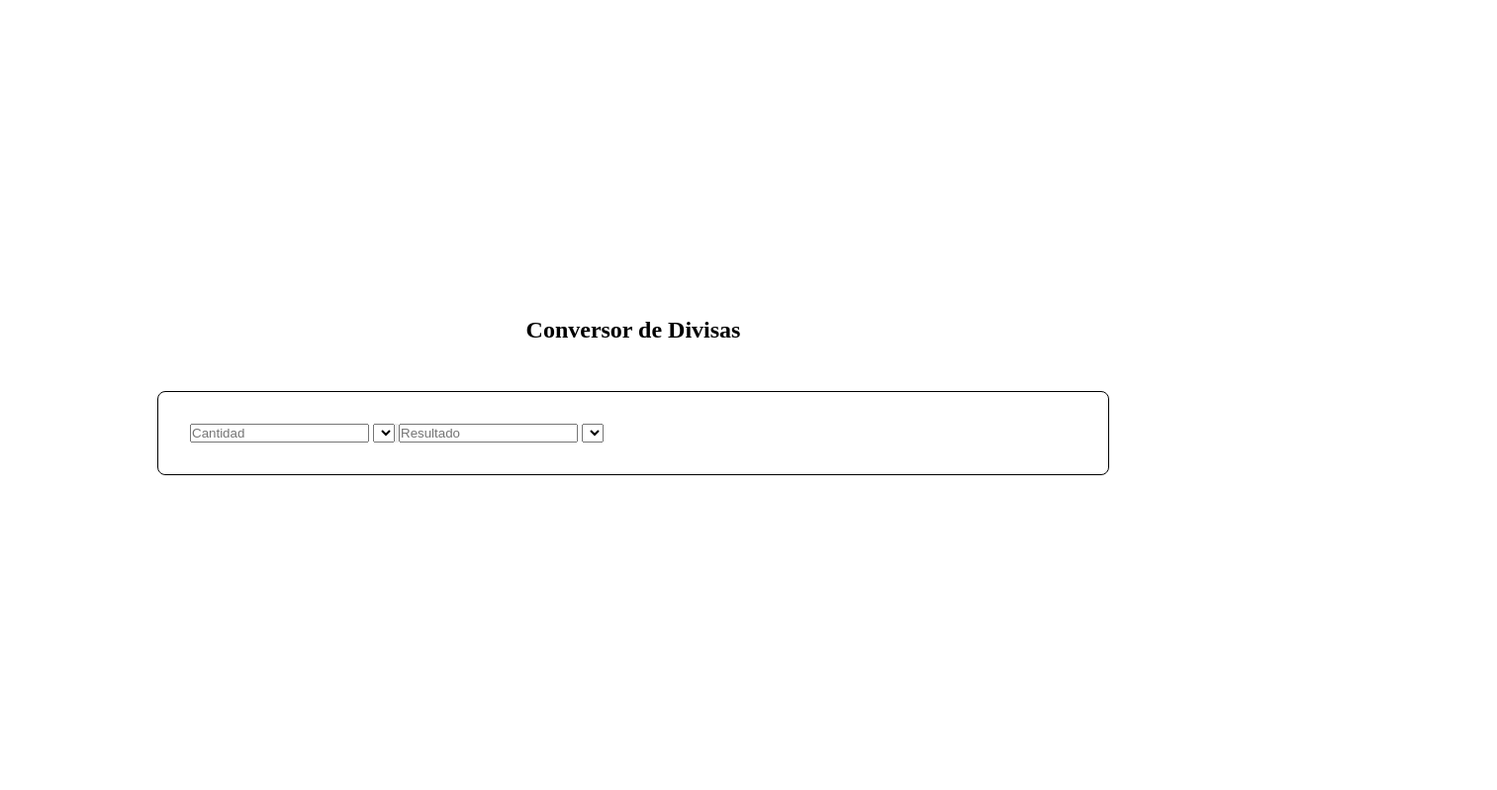
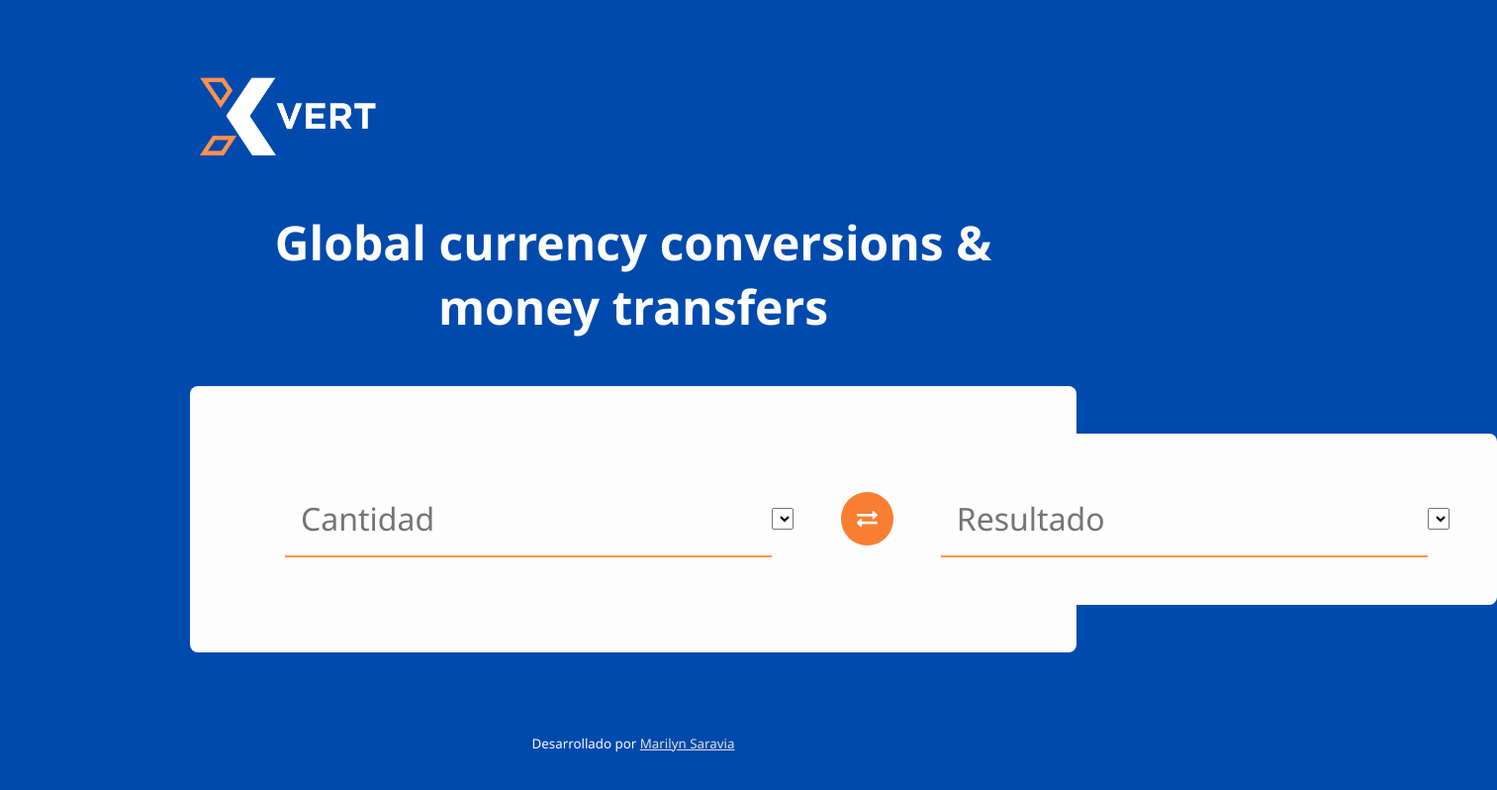
Before and after one commit to marilynsaravia/Currency-Converter, a plain HTML site: page index.html in a window 1280 px wide. Shown: the whole page at 99% size, 1513 px wide, since content can reach past the window. Drawn offline with Linux system fonts and the light colour scheme.

Commit message:
Refined layout and added button styles

```diff
--- a/index.html
+++ b/index.html
@@ -4,24 +4,35 @@
     <meta charset="UTF-8">
     <meta name="viewport" content="width=device-width, initial-scale=1.0">
     <link rel="stylesheet" type="text/css" href="styles.css">
+    <link href="https://cdnjs.cloudflare.com/ajax/libs/font-awesome/5.15.3/css/all.min.css" rel="stylesheet">
     <title>Currency Converter</title>
 </head>
 <body>
-    <h2>Conversor de Divisas</h2>
     <div class="container">
+        <img class="logo" src="logo (2).png" alt="">
+        <h2>Global currency conversions & money transfers</h2>
+        <div class="converter__section">
             <!--Moneda origen-->
-        <div class="converter">
+            <div class="converter__section">
                 <input type="number" id="amount" placeholder="Cantidad">
                 <select id="fromCurrency"></select>
             </div>
             <!--Botón de intercambio de moneda-->
-        <button id="swapBtn" class="swapBtn"></button>
+            <button id="swapBtn" class="swapBtn">
+                <i class="fas fa-exchange-alt"></i> <!-- Ícono de intercambio -->
+            </button>
             <!--Moneda destino-->
-        <div class="converter">
+            <div class="converter__section">
                 <input type="text" id="result" placeholder="Resultado" readonly>
                 <select id="toCurrency"></select>
             </div>
         </div>
+
+
+    </div>
+    <footer>
+        <small>Desarrollado por <a href="https://www.linkedin.com/in/marilynsaravia/" target="_blank">Marilyn Saravia</a></small>
+    </footer>
     <script src="script.js"></script>
 </body>
 </html>
--- a/styles.css
+++ b/styles.css
@@ -1,6 +1,8 @@
 * {
+
     margin: 0;
     padding: 0;
+    font-family: 'Segoe UI', Tahoma, Geneva, Verdana, sans-serif;
 }
 
 body {
@@ -11,13 +13,78 @@ body {
     justify-content: center;
     align-items: center;
     gap:3rem;
+    background-color: #004aad;
 }
 
 .container {
-    border:1px solid black;
     width:70%;
     height: auto;
     padding: 2rem;
-    border-radius: .5rem;
+
     display: flex;
+    flex-direction: column;
+    gap: 3rem;
 }
+
+.logo {
+    width:200px;
+    height: auto;
+    text-align: center;
+}
+
+h2 {
+    color:#fdfdfd;
+    font-size: 3rem;
+    text-align: center;
+}
+
+.converter__section {
+    width: auto;
+    display: flex;
+    justify-content: space-around;
+    align-items: center;
+    background-color:#fdfdfd;
+    border-radius: 0.5rem;
+    padding: 3rem;
+
+}
+
+
+input {
+    font-size: 2rem;
+    padding: 1rem;
+    outline: none;
+    border: none;
+    background-color: transparent;
+    color: #fdfdfd;
+    border-bottom: 2px solid #ff914d;
+    transition: border-color 0.3s ease-in-out;
+}
+
+input:focus {
+    border-bottom: 2px solid #f97e32;
+}
+
+.swapBtn{
+
+    border-radius: 50%;
+    font-size: 1.3rem;
+    padding: 0.8rem 1rem;
+    background-color: #f97e32;
+    outline: none;
+    border: none;
+    cursor: pointer;
+    color:#fdfdfd;
+}
+.swapBtn:focus {
+    border-bottom: 2px solid #ff914d;
+}
+small{
+    color:#fdfdfd;
+}
+a{
+    color: #e3dfdc;
+}
+a:hover{
+    color:#f97e32;
+}
```
Also changed, not shown: logo (2).png (added). Lines whose indentation alone changed are shown as unchanged.
